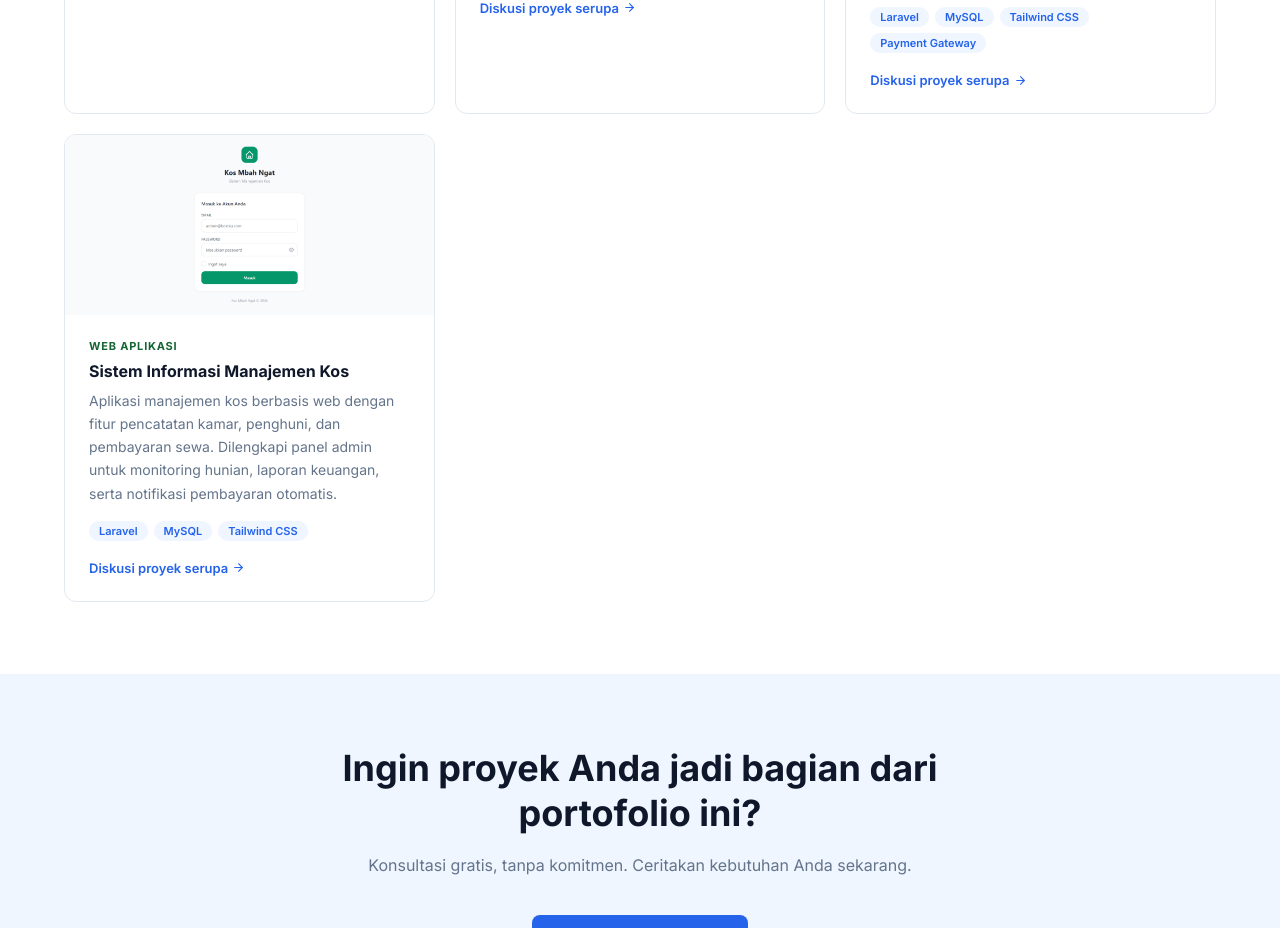
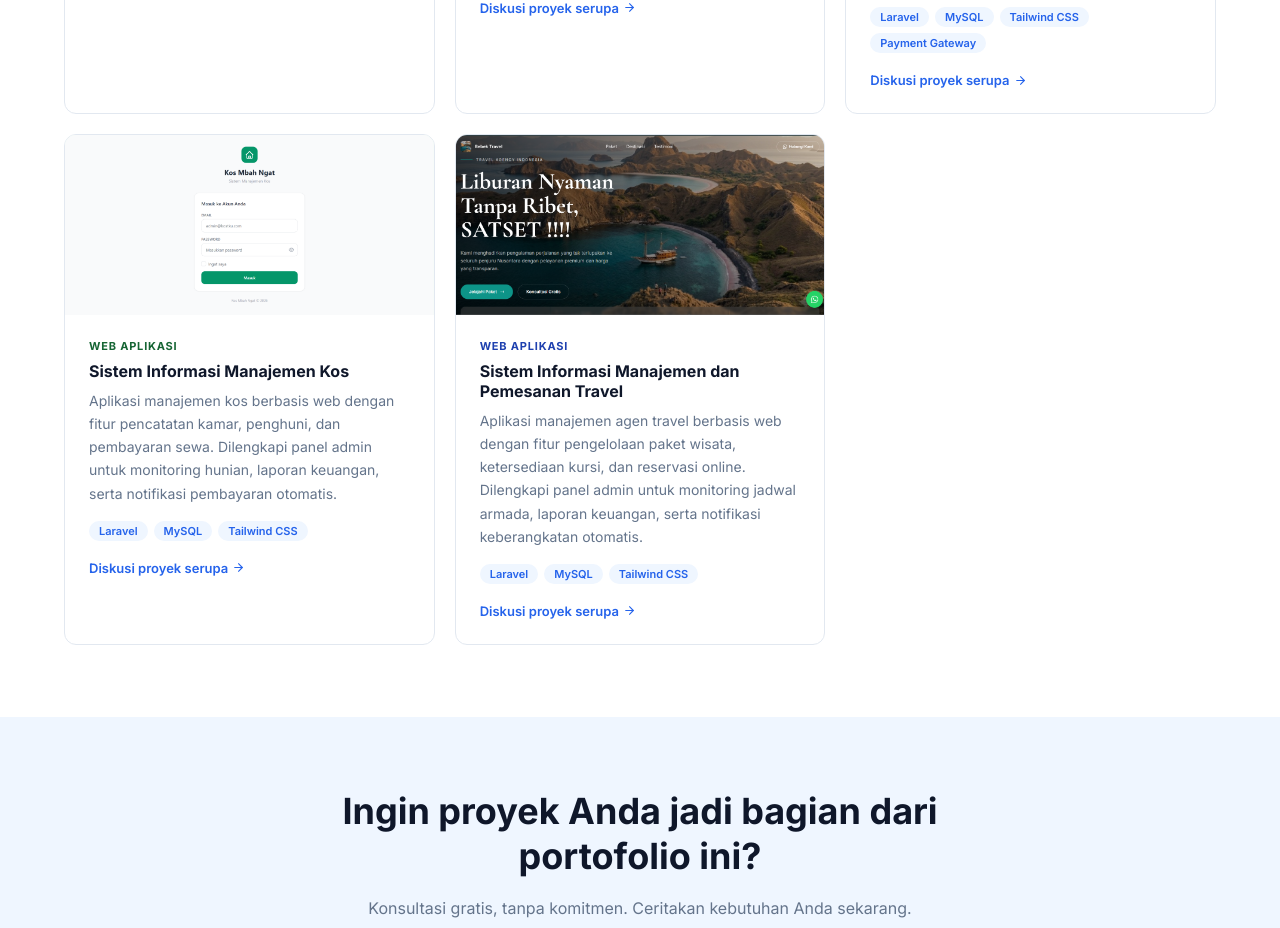
Before and after one commit to dimasvigiarta/divtech-studio, a Next.js app: page /portofolio in a window 1280 px wide. Shown: the part 1960-2888 px from the top of the page. Built offline with nearby package versions, Linux system fonts and the light colour scheme.

Commit message:
fix: tambah travel ke halaman portofolio utama

```diff
--- a/src/app/portofolio/page.js
+++ b/src/app/portofolio/page.js
@@ -111,6 +111,16 @@ const projects = [
     color: "#F0FDF4",
     textColor: "#166534",
     image: "/kostku.png",
+  },
+  {
+    category: "Web Aplikasi",
+    title: "Sistem Informasi Manajemen dan Pemesanan Travel",
+    isPersonal: false,
+    desc: "Aplikasi manajemen agen travel berbasis web dengan fitur pengelolaan paket wisata, ketersediaan kursi, dan reservasi online. Dilengkapi panel admin untuk monitoring jadwal armada, laporan keuangan, serta notifikasi keberangkatan otomatis.",
+    tech: ["Laravel", "MySQL", "Tailwind CSS"],
+    color: "#EFF6FF",
+    textColor: "#1E40AF",
+    image: "/travel.png",
   },
 ];
 
```
Also changed, not shown: src/components/Portfolio.js (+0 -7 lines).
